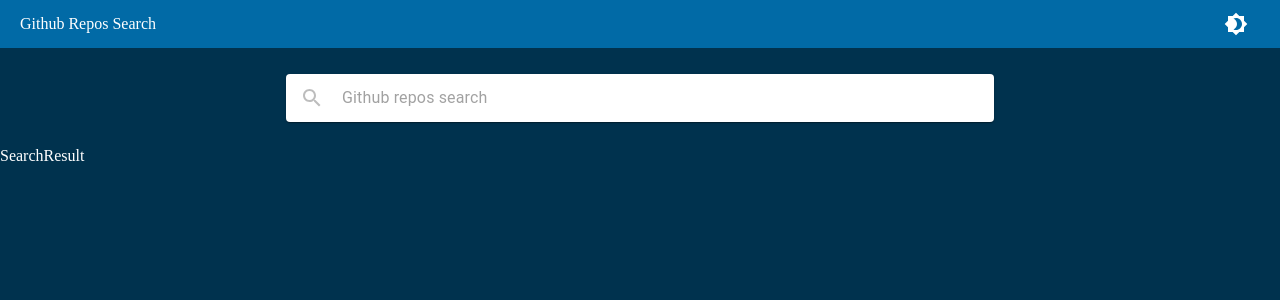
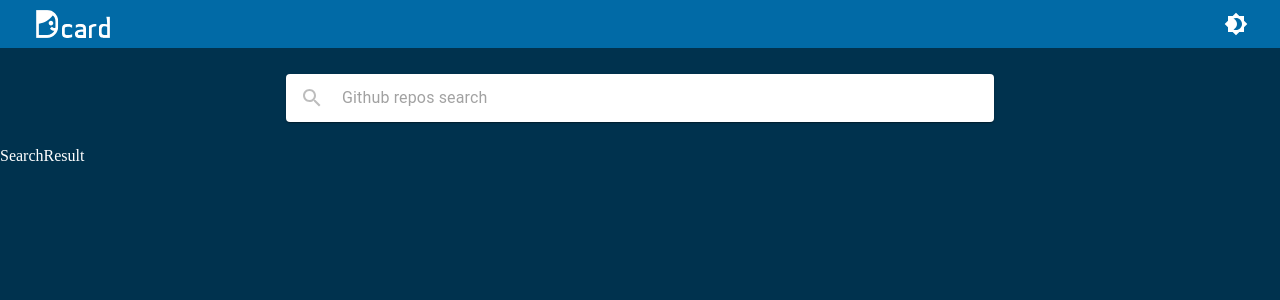
Before and after one commit to TimingJL/github-repos-search, a React (Create React App) app: page / in a window 1280 px wide. Shown: the top 300 px of the page. Built offline with nearby package versions, Linux system fonts and the light colour scheme.

Commit message:
[feature] add dcard logo

```diff
--- a/src/components/NavigationBar/index.tsx
+++ b/src/components/NavigationBar/index.tsx
@@ -5,6 +5,12 @@ import {
 	Brightness4 as Brightness4Icon,
 } from '@material-ui/icons';
 import IconButton from '@material-ui/core/IconButton';
+import useMediaQuery from '@material-ui/core/useMediaQuery';
+import dcardLogoPath from './dcard_logo.svg';
+
+interface IProps {
+	matches: boolean;
+}
 
 const useStyles = makeStyles(theme => {
 	const {
@@ -14,15 +20,27 @@ const useStyles = makeStyles(theme => {
 	return {
 		root: {
 			height: height,
+			background: navigationBar.backgroundColor,
+			color: navigationBar.color,
+			boxSizing: 'border-box',
+			display: 'flex',
+			justifyContent: 'center',
+		},
+		container: {
 			display: 'flex',
 			alignItems: 'center',
+			justifyContent: 'space-between',
 			padding: '0 20px',
-			background: navigationBar.backgroundColor,
-			color: navigationBar.color,
+			margin: 'auto',
+			boxSizing: 'border-box',
+			width: 1280,
+			maxWidth: 1280,
 		},
-		title: {
-			flexGrow: 1,
-		},
+		logo: (props: IProps) => ({
+			display: 'block',
+			height: 28,
+			padding: props.matches ? '0 16px' : 0,
+		}),
 		button: {
 			color: navigationBar.color,
 		},
@@ -35,11 +53,13 @@ interface INavigationBar {
 }
 
 const NavigationBar = ({ isDarkMode, handleChangeTheme }: INavigationBar) => {
-	const classes = useStyles();
+	const matches = useMediaQuery('(min-width: 768px)');
+	const classes = useStyles({ matches });
 	const ThemeIcon = isDarkMode ? Brightness7Icon : Brightness4Icon;
 	return (
 		<div className={classes.root}>
-			<div className={classes.title}>Github Repos Search</div>
+			<div className={classes.container}>
+				<img src={dcardLogoPath} className={classes.logo} />
 				<IconButton
 					className={classes.button}
 					aria-label="theme change"
@@ -48,6 +68,7 @@ const NavigationBar = ({ isDarkMode, handleChangeTheme }: INavigationBar) => {
 					<ThemeIcon />
 				</IconButton>
 			</div>
+		</div>
 	);
 };
 
```
Also changed, not shown: src/components/NavigationBar/dcard_logo.svg (added). Lines whose indentation alone changed are shown as unchanged.
